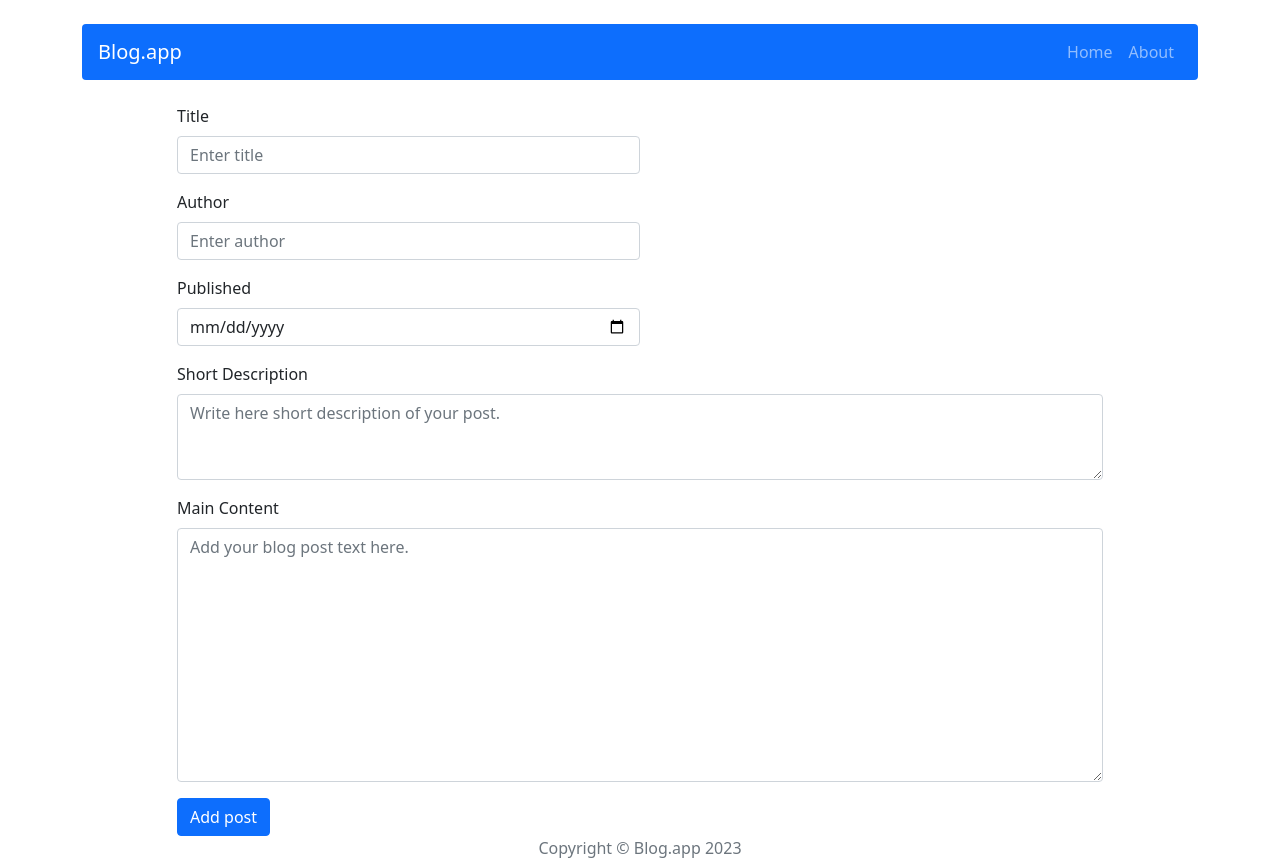
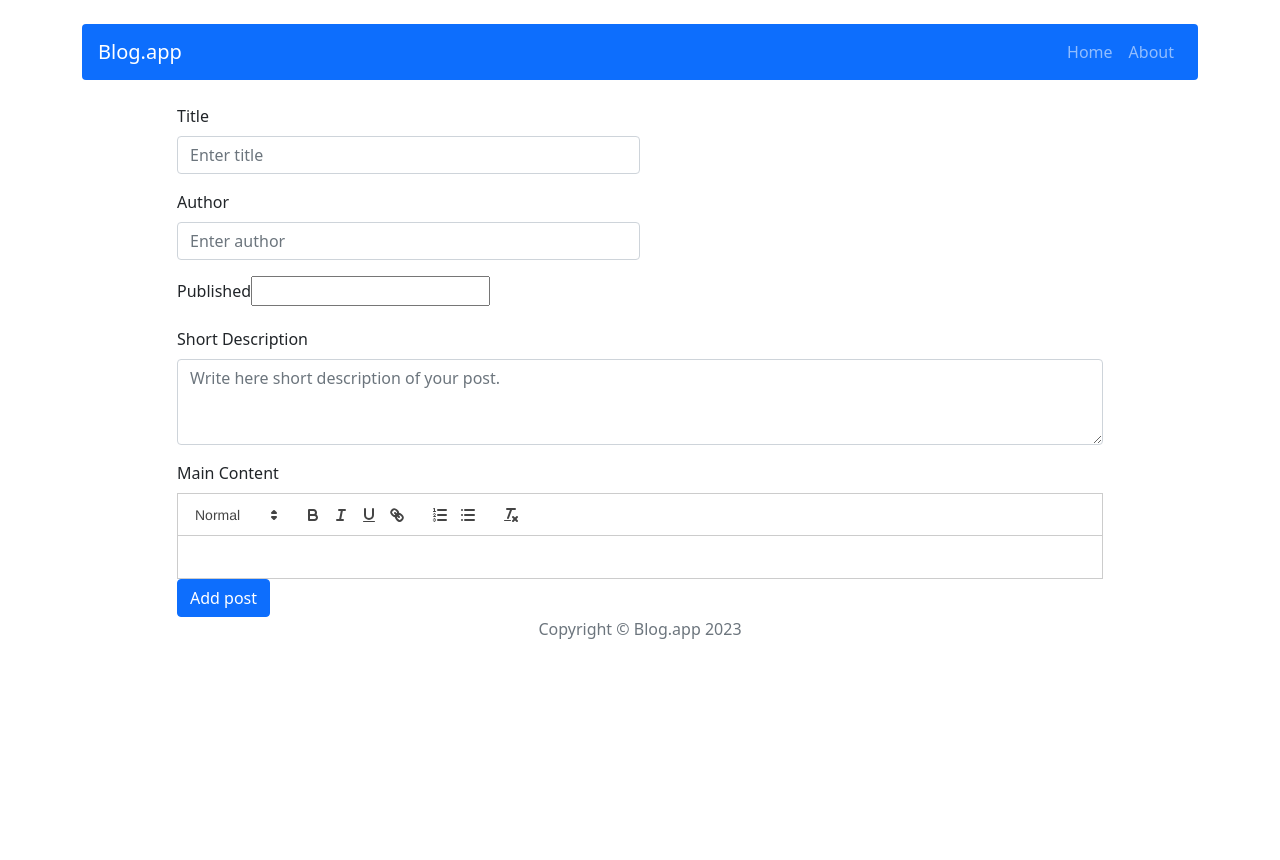
Before and after one commit to konstantywrona/react-blog, a React (Create React App) app: page /post/add in a window 1280 px wide. After the commit the page ends 800 px from the top, so only its background shows below. Built offline with nearby package versions, Linux system fonts and the light colour scheme.

Commit message:
Add quill and react-datepicker 17.2

```diff
--- a/package.json
+++ b/package.json
@@ -7,11 +7,12 @@
     "@testing-library/react": "^13.4.0",
     "@testing-library/user-event": "^13.5.0",
     "bootstrap": "5.1.3",
-    "dateformat": "^5.0.3",
     "http-server": "^14.1.1",
     "react": "^18.2.0",
     "react-bootstrap": "2.0",
+    "react-datepicker": "^4.11.0",
     "react-dom": "^18.2.0",
+    "react-quill": "^2.0.0",
     "react-redux": "7.2.6",
     "react-router-dom": "6.0.1",
     "react-scripts": "5.0.1",
--- a/src/components/features/EditPostForm/EditPostForm.js
+++ b/src/components/features/EditPostForm/EditPostForm.js
@@ -4,7 +4,6 @@ import { useDispatch } from 'react-redux';
 import { editPost, getPostById } from '../../../redux/postsRedux';
 import { useParams } from 'react-router-dom';
 import { useSelector } from 'react-redux';
-import dateFormat from 'dateformat';
 import { Navigate } from 'react-router-dom';
 
 const EditPostForm = () => {
@@ -30,10 +29,7 @@ const EditPostForm = () => {
         actionText={'Edit Post'}
         title={editedPostContent.title}
         author={editedPostContent.author}
-        publishedDate={dateFormat(
-          editedPostContent.publishedDate,
-          'yyyy-mm-dd'
-        )}
+        publishedDate={editedPostContent.publishedDate}
         shortDescription={editedPostContent.shortDescription}
         content={editedPostContent.content}
         id={id}
--- a/src/components/features/PostContainer/PostContainer.js
+++ b/src/components/features/PostContainer/PostContainer.js
@@ -1,6 +1,7 @@
 import { useSelector } from 'react-redux';
 import { getAllPosts } from '../../../redux/postsRedux';
 import PostCard from '../PostCard/PostCard';
+import { dateToString } from '../../../utils/dateToStr';
 
 const PostContainer = () => {
   const posts = useSelector(getAllPosts);
@@ -12,7 +13,7 @@ const PostContainer = () => {
             id={post.id}
             title={post.title}
             author={post.author}
-            date={post.publishedDate}
+            date={dateToString(post.publishedDate)}
             description={post.shortDescription}
           />
         </div>
--- a/src/components/features/PostForm/PostForm.js
+++ b/src/components/features/PostForm/PostForm.js
@@ -1,6 +1,9 @@
 import { Form, Button, Row, Col } from 'react-bootstrap';
 import { useState } from 'react';
-import dateFormat from 'dateformat';
+import ReactQuill from 'react-quill';
+import 'react-quill/dist/quill.snow.css';
+import DatePicker from 'react-datepicker';
+import 'react-datepicker/dist/react-datepicker.css';
 
 const PostForm = ({ action, actionText, ...props }) => {
   const [title, setTitle] = useState(props.title || '');
@@ -46,14 +49,9 @@ const PostForm = ({ action, actionText, ...props }) => {
 
               <Form.Group className="mb-3" controlId="published">
                 <Form.Label>Published</Form.Label>
-                <Form.Control
-                  type="date"
-                  placeholder="Enter date"
-                  required
-                  onChange={(e) =>
-                    setPublishedDate(dateFormat(e.target.value, 'yyyy-mm-dd'))
-                  }
-                  value={publishedDate}
+                <DatePicker
+                  selected={publishedDate}
+                  onChange={(date) => setPublishedDate(date)}
                 />
               </Form.Group>
             </Col>
@@ -71,18 +69,8 @@ const PostForm = ({ action, actionText, ...props }) => {
               />
             </Form.Group>
 
-            <Form.Group className="mb-3" controlId="content">
-              <Form.Label>Main Content</Form.Label>
-              <Form.Control
-                type="text"
-                as="textarea"
-                rows={10}
-                placeholder="Add your blog post text here."
-                required
-                onChange={(e) => setContent(e.target.value)}
-                value={content}
-              />
-            </Form.Group>
+            <Form.Label>Main Content</Form.Label>
+            <ReactQuill value={content} onChange={setContent} />
 
             <Button variant="primary" type="submit">
               {actionText}
--- a/src/components/pages/singlePost/SinglePost.js
+++ b/src/components/pages/singlePost/SinglePost.js
@@ -7,6 +7,7 @@ import RemovePostModal from '../../features/RemovePostModal/RemovePostModal';
 import { useState } from 'react';
 import { Navigate } from 'react-router-dom';
 import { removePost } from '../../../redux/postsRedux';
+import { dateToString } from '../../../utils/dateToStr';
 
 const SinglePost = (props) => {
   const { id } = useParams();
@@ -57,9 +58,9 @@ const SinglePost = (props) => {
               {postContent.author}
             </p>
             <p>
-              <b>Published:</b> {postContent.publishedDate}
+              <b>Published:</b> {dateToString(postContent.publishedDate)}
             </p>
-            <p>{postContent.content}</p>
+            <p dangerouslySetInnerHTML={{ __html: postContent.content }} />
           </Col>
         </Row>
       </>
--- a/src/redux/initialState.js
+++ b/src/redux/initialState.js
@@ -5,7 +5,7 @@ const initialState = {
       title: 'Article title',
       shortDescription: 'Short description of the article...',
       content: 'Main content of the article',
-      publishedDate: '02-02-2022',
+      publishedDate: new Date('01-02-2022'),
       author: 'John Doe',
     },
     {
@@ -13,7 +13,7 @@ const initialState = {
       title: 'Article title I',
       shortDescription: 'Short description of the article...',
       content: 'Main content of the article',
-      publishedDate: '02-02-2022',
+      publishedDate: new Date('02-02-2022'),
       author: 'John Doe',
     },
     {
@@ -21,7 +21,7 @@ const initialState = {
       title: 'Article title II',
       shortDescription: 'Short description of the article...',
       content: 'Main content of the article',
-      publishedDate: '02-02-2022',
+      publishedDate: new Date('03-02-2022'),
       author: 'John Doe',
     },
   ],
--- /dev/null
+++ b/src/utils/dateToStr.js
@@ -0,0 +1,8 @@
+export const dateToString = (dateArg) =>
+  dateArg
+    .toLocaleString('en-us', {
+      year: 'numeric',
+      month: '2-digit',
+      day: '2-digit',
+    })
+    .replace(/(\d+)\/(\d+)\/(\d+)/, '$3-$1-$2');
```
Also changed, not shown: 1 other file (tests, documents, lock files or other folders).
